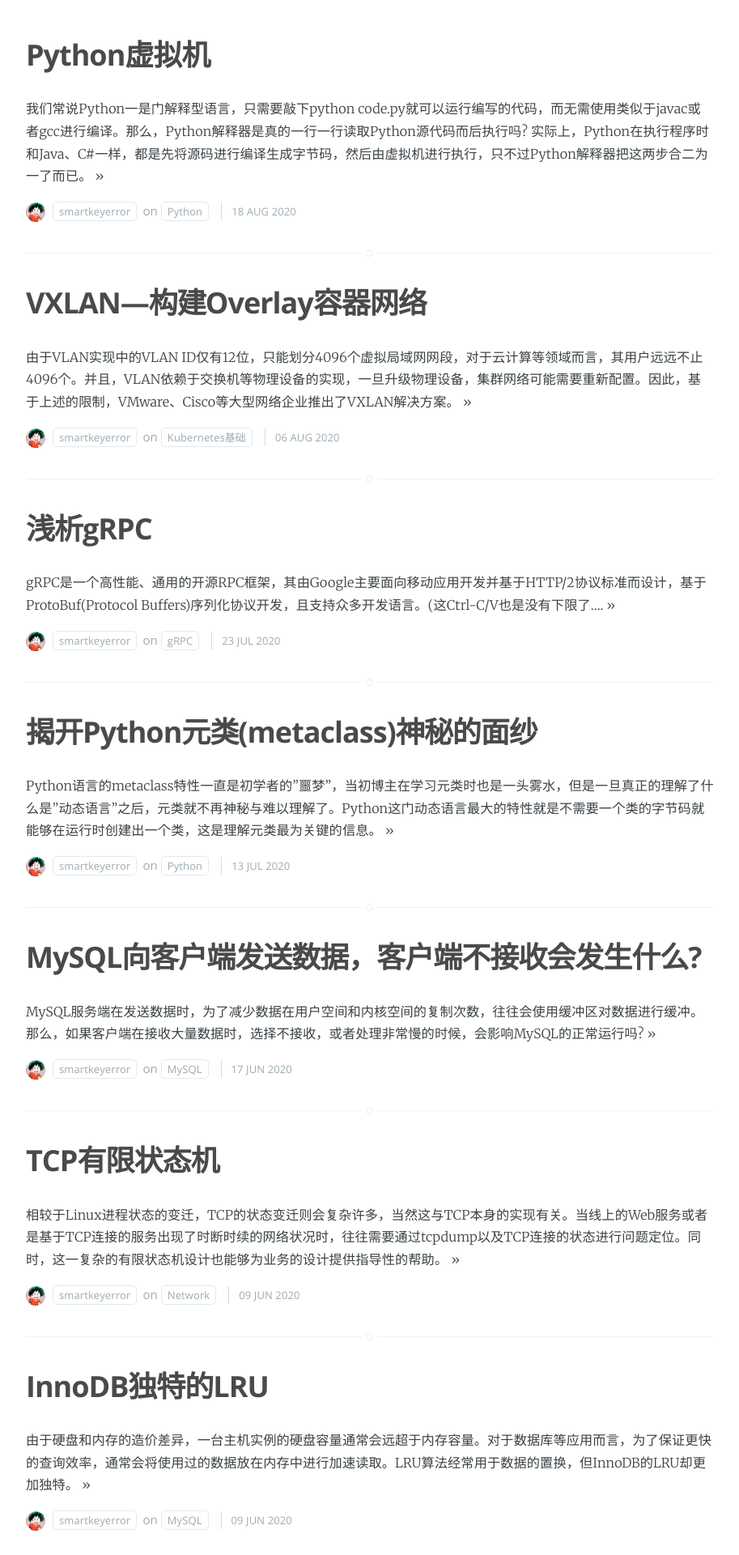
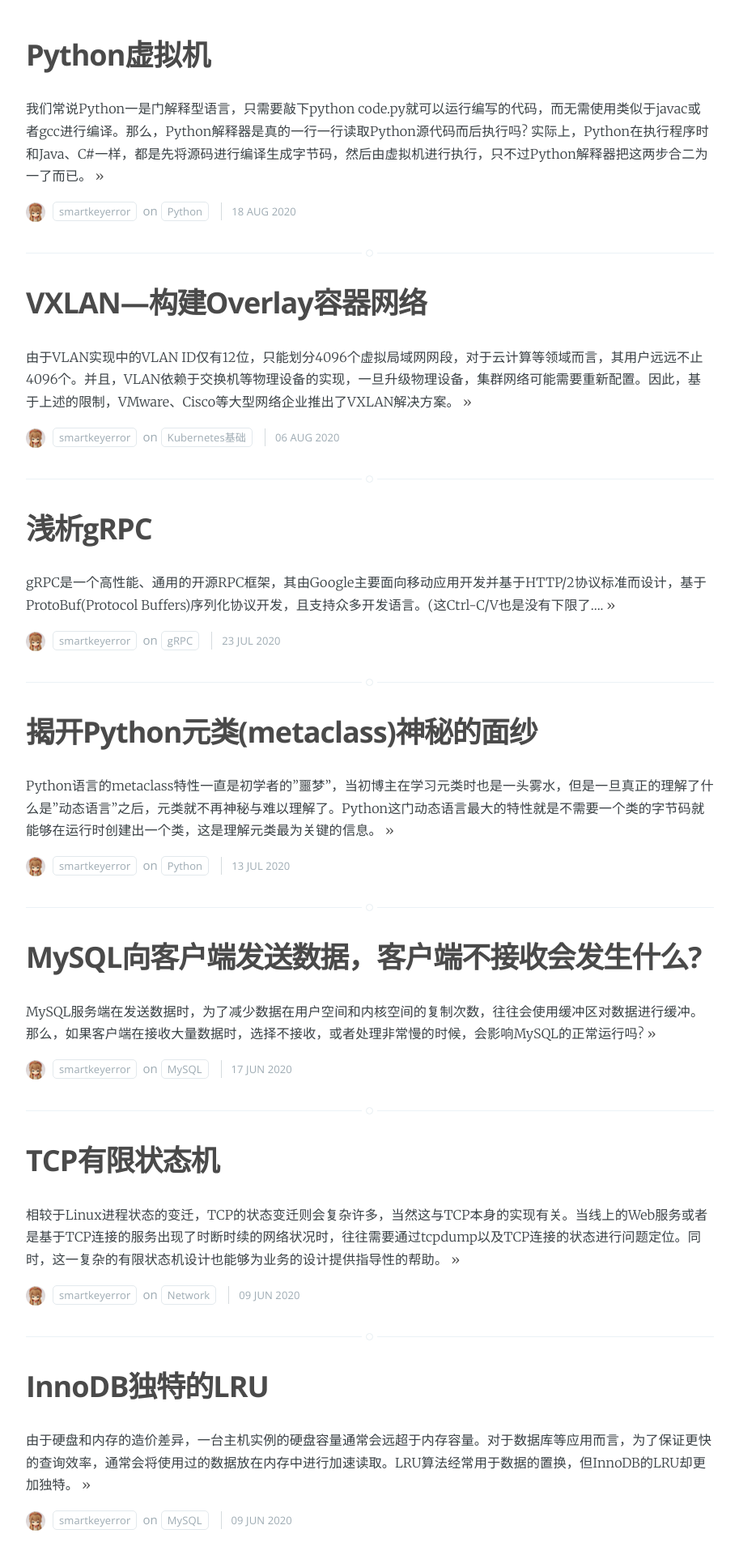
Before and after one commit to SmartKeyerror/Mario, a Jekyll site: the page built from index.html, in a window 1280 px wide. Shown: the part 903-2823 px from the top of the page at 81% size, without its empty margins (183-1096 px from the left). Built offline with Jekyll 4.4.1, drawn with Linux system fonts in a browser that asks for light colours; nearby versions of some CDN libraries; the list of posts is cut into pages by our own code.

Commit message:
:bento: update author's avatar

```diff
--- a/_data/authors.yml
+++ b/_data/authors.yml
@@ -5,4 +5,4 @@ smartkeyerror:
   url_full: https://smartkeyerror.com
   url: https://smartkeyerror.com
   bio: 日拱一卒，功不唐捐
-  assets: assets/images/author.png
+  assets: assets/images/author.jpg
```
Also changed, not shown: assets/images/author.jpg (added), assets/images/author.png (deleted).
